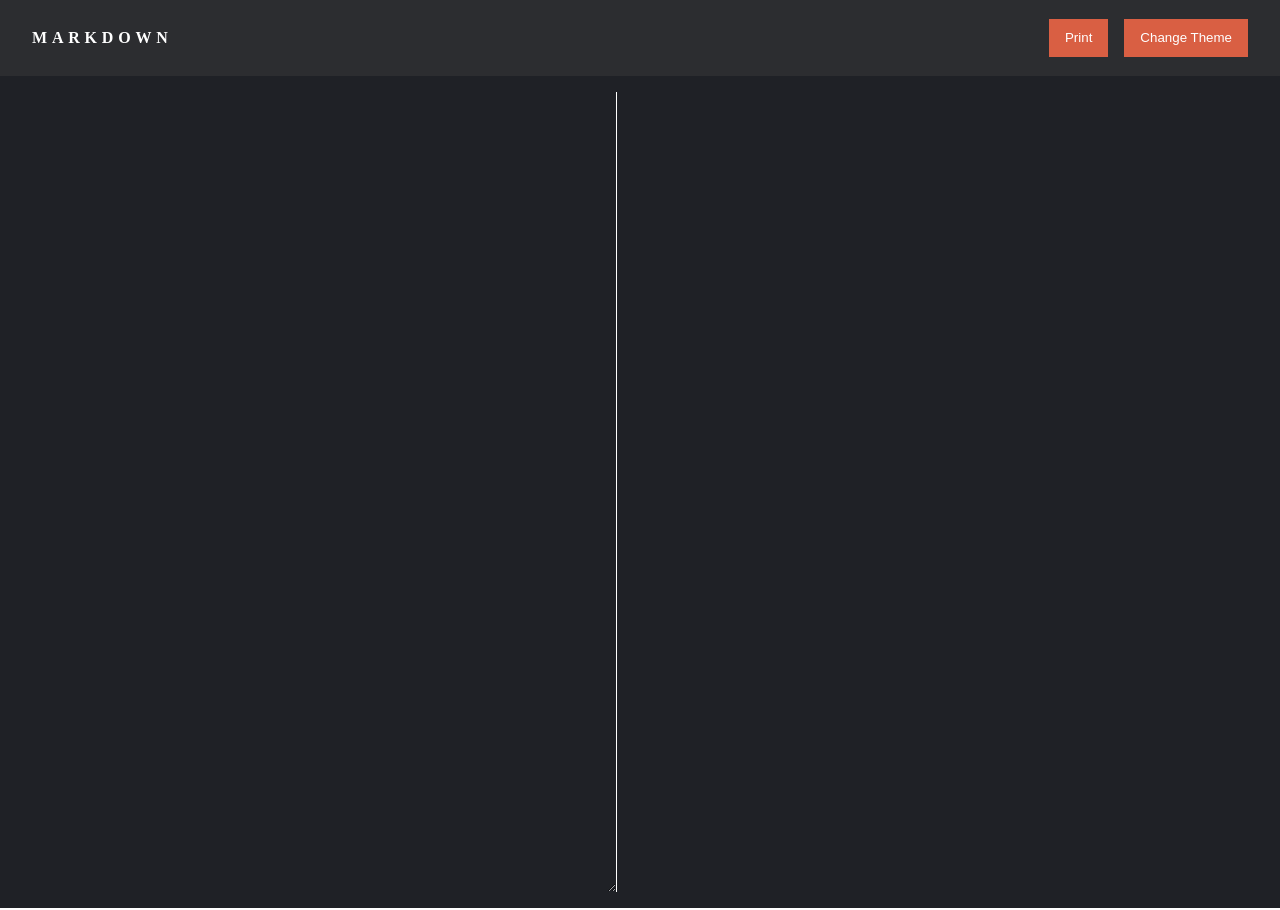
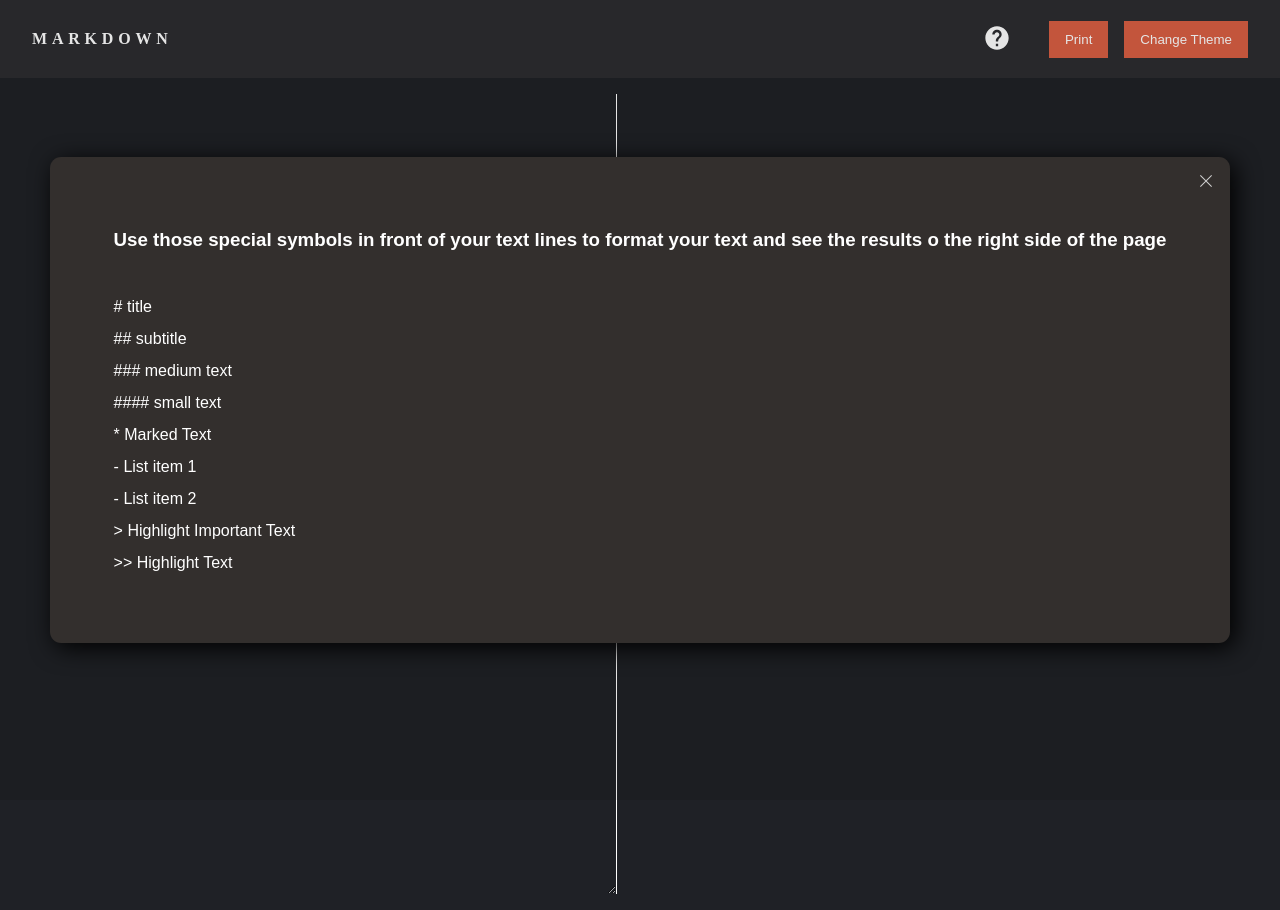
Before and after one commit to AndrewBoldrin/rememberme, a React (Create React App) app: page / in a window 1280 px wide. Built offline with nearby package versions, Linux system fonts and the light colour scheme.

Commit message:
feat: add help instructions

```diff
--- /dev/null
+++ b/src/components/core/Help/Help.tsx
@@ -0,0 +1,30 @@
+import { ReactElement } from "react";
+
+export const Help = (): ReactElement => {
+  return (
+    <div
+      style={{
+        lineHeight: 2,
+        fontFamily: "sans-serif",
+      }}
+    >
+      <h3
+        style={{
+          marginBottom: "2rem",
+        }}
+      >
+        Use those special symbols in front of your text lines to format your
+        text and see the results o the right side of the page
+      </h3>
+      <p>{"# title"}</p>
+      <p>{"## subtitle"}</p>
+      <p>{"### medium text"}</p>
+      <p>{"#### small text"}</p>
+      <p>{"* Marked Text"}</p>
+      <p>{"- List item 1"}</p>
+      <p>{"- List item 2"}</p>
+      <p>{"> Highlight Important Text"}</p>
+      <p>{">> Highlight Text"}</p>
+    </div>
+  );
+};
--- /dev/null
+++ b/src/components/core/Modal/Modal.tsx
@@ -0,0 +1,54 @@
+import { ReactElement } from "react";
+import styled from "styled-components";
+import { CloseIcon } from "../../utils/icons/CloseIcon";
+
+interface IModal {
+  isOpen: boolean;
+  onClose: () => void;
+  children: ReactElement;
+}
+
+export const StyledModal = styled.div`
+  z-index: 9999;
+  position: absolute;
+  inset: 0;
+  background-color: rgba(0, 0, 0, 0.1);
+  display: flex;
+  justify-content: center;
+  align-items: center;
+`;
+
+export const StyledModalContainer = styled.div`
+  position: relative;
+  margin: 1rem;
+  display: block;
+  padding: 4rem;
+  background-color: ${(props) => props.theme.modal.bg};
+  color: ${(props) => props.theme.modal.color};
+  border-radius: 0.7rem;
+  box-shadow: 0.3em 0.3rem 1.5rem #000;
+`;
+
+export const Modal = ({ isOpen, onClose, children }: IModal): ReactElement => {
+  return (
+    <>
+      {isOpen && (
+        <StyledModal
+          onClick={(e) => {
+            e.preventDefault();
+            onClose();
+          }}
+        >
+          <StyledModalContainer
+            onClick={(e) => {
+              e.stopPropagation();
+            }}
+          >
+            <CloseIcon handleClose={onClose}></CloseIcon>
+            {children}
+          </StyledModalContainer>
+        </StyledModal>
+      )}
+    </>
+  );
+};
--- a/src/components/core/TopBar/TopBar.tsx
+++ b/src/components/core/TopBar/TopBar.tsx
@@ -1,10 +1,19 @@
-import { useContext } from "react";
+import { useContext, useEffect } from "react";
 import { ThemeContext } from "styled-components";
+import { useModal } from "../../../hooks/useModal";
 import { palette } from "../../../styles/themes";
+import { HelpIcon } from "../../utils/icons/HelpIcon";
 import { MainButton } from "../Buttons/MainButton";
+import { Help } from "../Help/Help";
+import { Modal } from "../Modal/Modal";
 
 export const TopBar = ({ toggleTheme }: any) => {
   const theme = useContext(ThemeContext);
+  const { open, setOpen, onClose } = useModal();
+
+  useEffect(() => {
+    setOpen(true);
+  }, [setOpen]);
 
   return (
     <div
@@ -26,7 +35,22 @@ export const TopBar = ({ toggleTheme }: any) => {
       >
         MARKDOWN
       </p>
-      <div>
+      <div
+        style={{
+          display: "flex",
+          alignItems: "center",
+        }}
+      >
+        <Modal isOpen={open} onClose={onClose}>
+          <Help />
+        </Modal>
+
+        <HelpIcon
+          width="2.5rem"
+          height="2.5rem"
+          color="#FFF"
+          handleIconClick={() => setOpen(true)}
+        />
         <MainButton
           style={{
             marginRight: "1rem",
--- /dev/null
+++ b/src/components/utils/icons/CloseIcon.tsx
@@ -0,0 +1,50 @@
+import styled from "styled-components";
+import { ReactElement } from "react";
+import { palette } from "../../../styles/themes";
+
+const StyledSvg = styled.svg`
+  width: 2rem;
+  height: 2rem;
+  position: absolute;
+  right: 0.5rem;
+  top: 0.5rem;
+  transition: transform 0.5s;
+  &:hover {
+    transform: scale(1.2);
+  }
+`;
+
+interface ICloseIcon {
+  handleClose: () => void;
+}
+
+export const CloseIcon = ({ handleClose }: ICloseIcon): ReactElement => {
+  return (
+    <>
+      <StyledSvg
+        viewBox="0 0 32 32"
+        version="1.1"
+        xmlns="http://www.w3.org/2000/svg"
+        xmlnsXlink="http://www.w3.org/1999/xlink"
+        onClick={handleClose}
+      >
+        <g id="SVGRepo_bgCarrier" strokeWidth="0"></g>
+        <g
+          id="SVGRepo_tracerCarrier"
+          strokeLinecap="round"
+          strokeLinejoin="round"
+        ></g>
+        <g id="SVGRepo_iconCarrier">
+          {" "}
+          <g id="icomoon-ignore"> </g>
+          <path
+            d="M10.722 9.969l-0.754 0.754 5.278 5.278-5.253 5.253 0.754 0.754 5.253-5.253 5.253 5.253 0.754-0.754-5.253-5.253 5.278-5.278-0.754-0.754-5.278 5.278z"
+            fill={palette.lightGrey}
+          >
+            {" "}
+          </path>{" "}
+        </g>
+      </StyledSvg>
+    </>
+  );
+};
--- /dev/null
+++ b/src/components/utils/icons/HelpIcon.tsx
@@ -0,0 +1,54 @@
+import styled from "styled-components";
+
+interface IHelpIcon {
+  width: string;
+  height: string;
+  color: string;
+  handleIconClick: () => void;
+}
+
+interface IHelpIconStyle {
+  width: string;
+  height: string;
+  color: string;
+}
+
+export const StyledHelpIcon = styled.button<IHelpIconStyle>`
+  width: ${(props) => props.width};
+  height: ${(props) => props.height};
+  margin-right: 2rem;
+  &:hover {
+    transform: scale(1.2);
+  }
+  background-color: Transparent;
+  border: none;
+  cursor: pointer;
+`;
+
+export const HelpIcon = ({
+  width,
+  height,
+  color,
+  handleIconClick,
+}: IHelpIcon) => {
+  return (
+    <StyledHelpIcon
+      width={width}
+      height={height}
+      color={color}
+      onClick={() => handleIconClick()}
+    >
+      <svg xmlns="http://www.w3.org/2000/svg" fill={color} viewBox="0 0 24 24">
+        <g id="SVGRepo_bgCarrier" strokeWidth="0"></g>
+        <g
+          id="SVGRepo_tracerCarrier"
+          strokeLinecap="round"
+          strokeLinejoin="round"
+        ></g>
+        <g id="SVGRepo_iconCarrier">
+          <path d="M12 2C6.48 2 2 6.48 2 12s4.48 10 10 10 10-4.48 10-10S17.52 2 12 2zm1 17h-2v-2h2v2zm2.07-7.75l-.9.92C13.45 12.9 13 13.5 13 15h-2v-.5c0-1.1.45-2.1 1.17-2.83l1.24-1.26c.37-.36.59-.86.59-1.41 0-1.1-.9-2-2-2s-2 .9-2 2H8c0-2.21 1.79-4 4-4s4 1.79 4 4c0 .88-.36 1.68-.93 2.25z"></path>
+        </g>
+      </svg>
+    </StyledHelpIcon>
+  );
+};
--- /dev/null
+++ b/src/hooks/useModal.tsx
@@ -0,0 +1,11 @@
+import { useState } from "react";
+
+export const useModal = () => {
+  const [open, setOpen] = useState<boolean>(false);
+
+  const onClose = () => {
+    setOpen(false);
+  };
+
+  return { open, setOpen, onClose };
+};
--- a/src/pages/Index/FormatedOutPut/FormatedOutPut.tsx
+++ b/src/pages/Index/FormatedOutPut/FormatedOutPut.tsx
@@ -1,4 +1,4 @@
-import React, { ReactElement } from "react";
+import { ReactElement } from "react";
 import { palette } from "../../../styles/themes";
 
 interface IElements {
--- a/src/styles/themes.ts
+++ b/src/styles/themes.ts
@@ -5,6 +5,7 @@ export const palette = {
   lightSecondary: "#FFFFFF",
   contrast: "#D95F43",
   lightContrast: "#F2C4C4",
+  lightGrey: "#ccc",
 };
 
 export const themes = {
@@ -15,6 +16,10 @@ export const themes = {
     mainButton: {
       bg: palette.contrast,
       color: palette.lightSecondary,
+    },
+    modal: {
+      bg: "#332F2D",
+      color: "white",
     },
     bg: palette.main,
     color: palette.lightSecondary,
@@ -27,6 +32,10 @@ export const themes = {
       bg: palette.lightContrast,
       color: palette.main,
     },
+    modal: {
+      bg: "#FFF",
+      color: "#000",
+    },
     bg: palette.lightSecondary,
     color: palette.main,
   },
```
